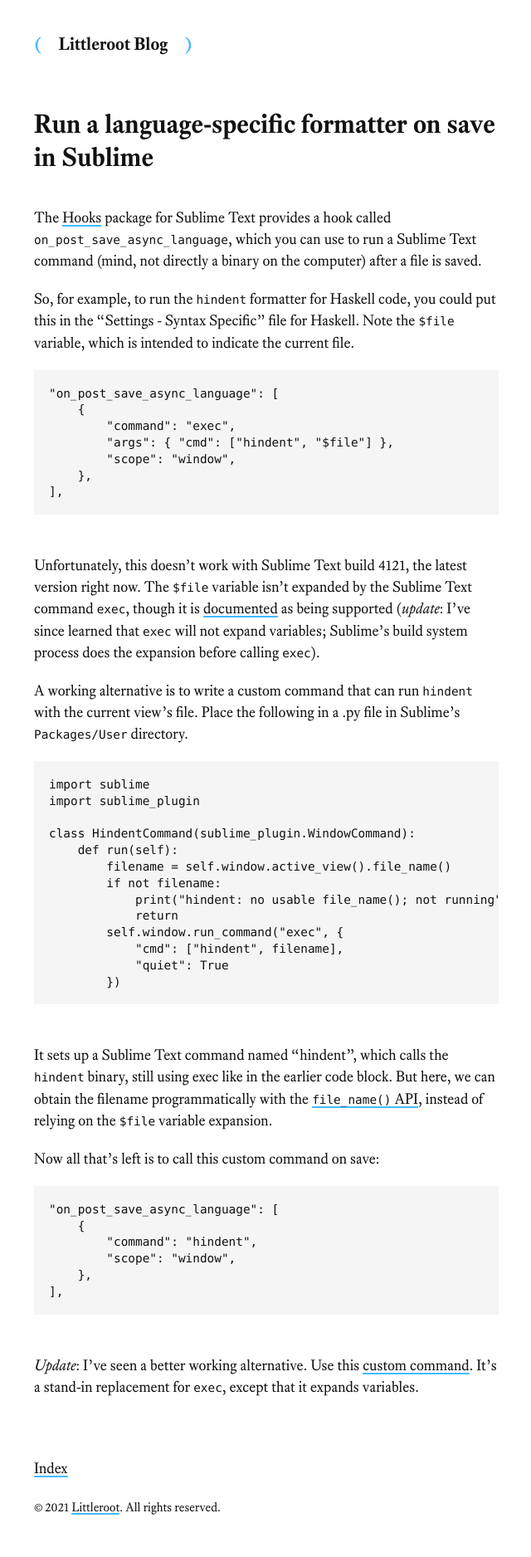
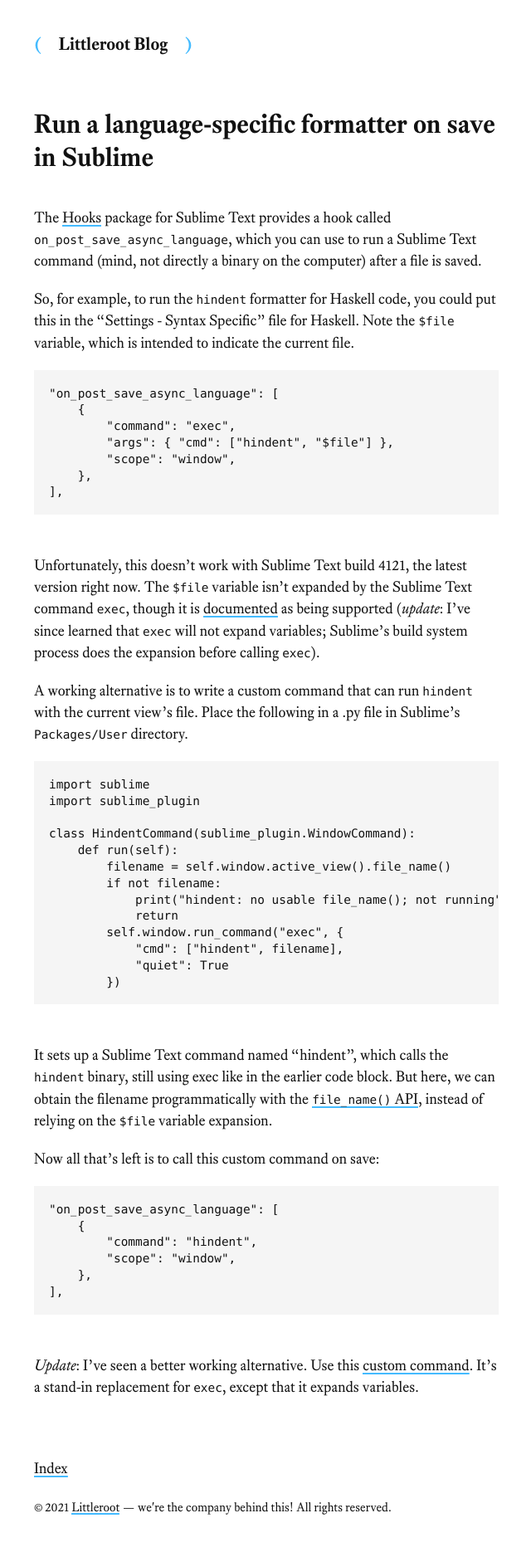
Before and after one commit to littleroot/blog, a Jekyll site: the page built from _pages/format-on-save-sublime.md, in a window 1280 px wide. Shown: the whole page at 83% size, without its empty margins (319-959 px from the left). Built offline with Jekyll 4.4.1, drawn with Linux system fonts in a browser that asks for light colours.

Commit message:
edit copyright

```diff
--- a/_includes/copyright.html
+++ b/_includes/copyright.html
@@ -1,3 +1,6 @@
 <small>
-  &copy; <time datetime="{{ site.time | date_to_xmlschema }}">{{ site.time | date: '%Y' }}</time> <a href="https://littleroot.org">Littleroot</a>. All rights reserved.
+  &copy;
+  <time datetime="{{ site.time | date_to_xmlschema }}">{{ site.time | date: '%Y' }}</time>
+  <a href="https://littleroot.org">Littleroot</a> — we're the company behind this!
+  All rights reserved.
 </small>
```
